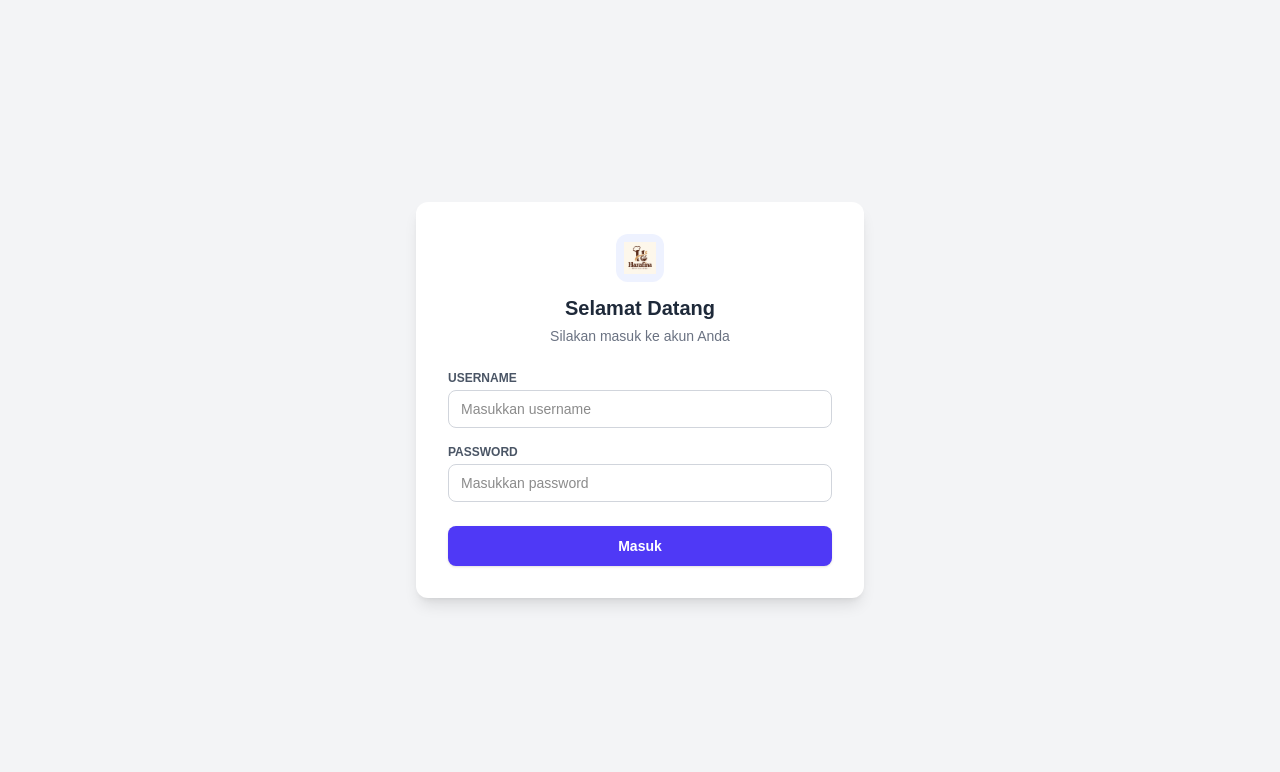
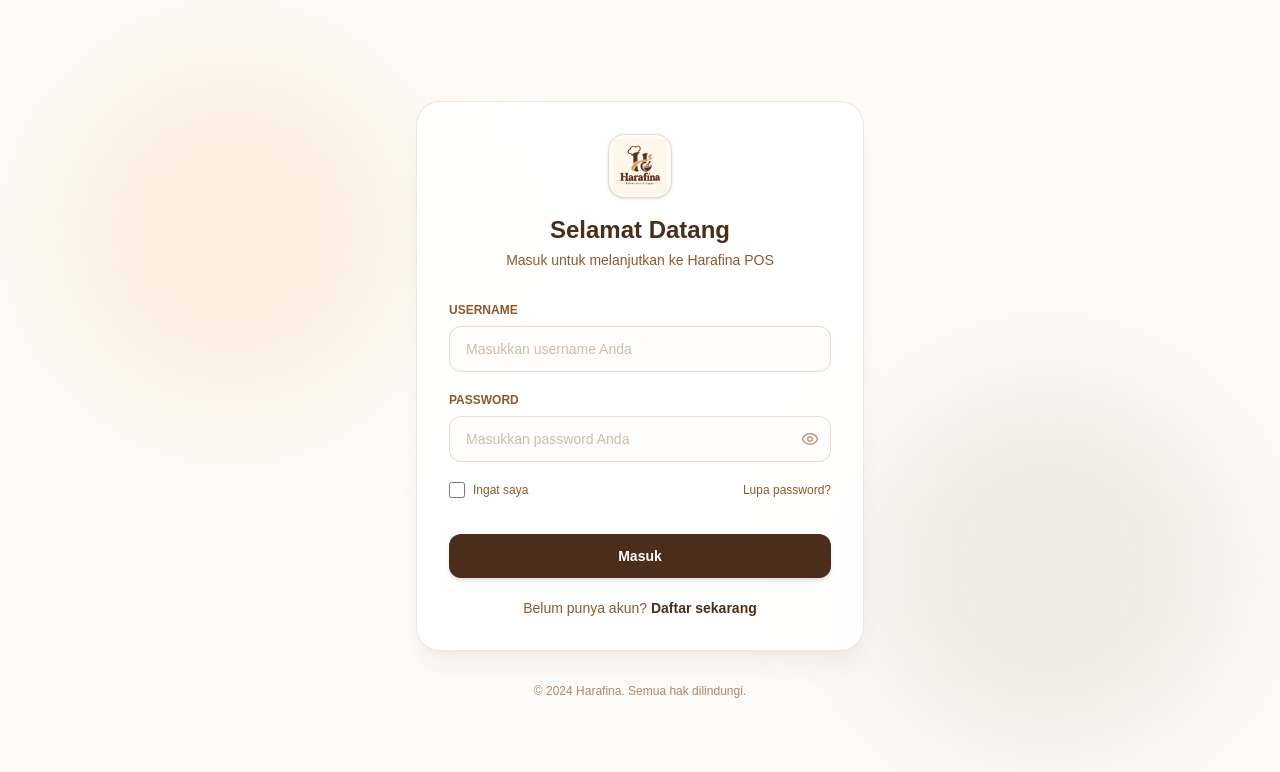
Before and after one commit to Aaagoy/Kelompok4-FrontEnd, a Next.js app in the folder frontend/: page /login in a window 1280 px wide. Shown: the top 772 px of the page. Built offline with nearby package versions, Linux system fonts and the light colour scheme.

Commit message:
feat(auth): update login page design matching Harafina brand colors

```diff
--- a/frontend/package.json
+++ b/frontend/package.json
@@ -9,6 +9,7 @@
     "lint": "eslint"
   },
   "dependencies": {
+    "lucide-react": "^1.52.0",
     "next": "16.3.8",
     "react": "19.2.8",
     "react-dom": "19.2.8"
--- a/frontend/src/app/(auth)/login/page.jsx
+++ b/frontend/src/app/(auth)/login/page.jsx
@@ -1,65 +1,136 @@
 'use client';
 
-import React from 'react';
+import React, { useState } from 'react';
+import Image from 'next/image';
 import { useRouter } from 'next/navigation';
+import { Eye, EyeOff } from 'lucide-react';
 
 export default function LoginPage() {
   const router = useRouter();
+  const [showPassword, setShowPassword] = useState(false);
+  const [isLoading, setIsLoading] = useState(false);
+
+  const handleLogin = async () => {
+    setIsLoading(true);
+    // Simulasi loading
+    setTimeout(() => {
+      router.push('/dashboard');
+      setIsLoading(false);
+    }, 800);
+  };
 
   return (
-    <div className="flex min-h-screen items-center justify-center bg-gray-100 p-4">
-      <div className="w-full max-w-md rounded-xl bg-white p-8 shadow-lg">
+    <div className="flex min-h-screen items-center justify-center bg-[#FDFBF7] p-4 relative overflow-hidden">
+      {/* Decorative Background Elements menggunakan warna turunan logo Harafina */}
+      <div className="absolute inset-0 overflow-hidden pointer-events-none">
+        <div className="absolute top-10 left-10 w-96 h-96 bg-[#E6B566]/15 rounded-full filter blur-3xl"></div>
+        <div className="absolute bottom-10 right-10 w-96 h-96 bg-[#8C5830]/10 rounded-full filter blur-3xl"></div>
+      </div>
 
-        {/* Header Sederhana */}
-        <div className="mb-6 text-center flex flex-col items-center">
-          <div className="mb-3 h-12 w-12 flex items-center justify-center rounded-xl bg-indigo-50 p-2">
-            <img
+      <div className="relative w-full max-w-md">
+        {/* Card Container dengan gaya clean & warm */}
+        <div className="rounded-3xl bg-white/90 backdrop-blur-xl border border-[#8C5830]/15 p-8 shadow-xl shadow-[#4A2E1B]/5">
+
+          {/* Header */}
+          <div className="mb-8 text-center flex flex-col items-center">
+            <div className="mb-4 h-16 w-16 flex items-center justify-center rounded-2xl bg-[#FDFBF7] shadow-sm border border-[#8C5830]/20 transform hover:scale-110 transition-transform duration-300">
+              <Image
                 src="/logo.png"
-              alt="Logo"
-              className="h-full w-full object-contain"
+                alt="Logo Harafina"
+                width={56}
+                height={56}
+                className="h-full w-full object-contain p-1"
+                priority
               />
             </div>
-          <h2 className="text-xl font-bold text-gray-800">Selamat Datang</h2>
-          <p className="text-sm text-gray-500 mt-1">Silakan masuk ke akun Anda</p>
+            <h2 className="text-2xl font-bold text-[#4A2E1B]">Selamat Datang</h2>
+            <p className="text-sm text-[#8C5830] mt-1">Masuk untuk melanjutkan ke Harafina POS</p>
           </div>
 
-        {/* Konten Frontend (Tanpa Form) */}
-        <div className="space-y-4">
+          {/* Form Container */}
+          <form className="space-y-5" onSubmit={(e) => { e.preventDefault(); handleLogin(); }}>
 
-          <div>
-            <label className="block text-xs font-semibold uppercase text-gray-600 mb-1">
+            {/* Username Input */}
+            <div className="group">
+              <label className="block text-xs font-semibold uppercase text-[#8C5830] mb-2 group-focus-within:text-[#4A2E1B] transition-colors">
                 Username
               </label>
+              <div className="relative">
                 <input
                   type="text"
-              placeholder="Masukkan username"
-              className="w-full rounded-lg border border-gray-300 px-3 py-2 text-sm focus:border-indigo-500 focus:outline-none"
+                  placeholder="Masukkan username Anda"
+                  className="w-full rounded-xl border border-[#8C5830]/20 bg-[#FDFBF7]/50 px-4 py-3 text-sm text-[#4A2E1B] placeholder:text-[#8C5830]/40 focus:border-[#4A2E1B] focus:bg-white focus:ring-2 focus:ring-[#8C5830]/10 focus:outline-none transition-all duration-300"
                 />
               </div>
+            </div>
 
-          <div>
-            <label className="block text-xs font-semibold uppercase text-gray-600 mb-1">
+            {/* Password Input with Toggle */}
+            <div className="group">
+              <label className="block text-xs font-semibold uppercase text-[#8C5830] mb-2 group-focus-within:text-[#4A2E1B] transition-colors">
                 Password
               </label>
+              <div className="relative">
                 <input
-              type="password"
-              placeholder="Masukkan password"
-              className="w-full rounded-lg border border-gray-300 px-3 py-2 text-sm focus:border-indigo-500 focus:outline-none"
+                  type={showPassword ? 'text' : 'password'}
+                  placeholder="Masukkan password Anda"
+                  className="w-full rounded-xl border border-[#8C5830]/20 bg-[#FDFBF7]/50 px-4 py-3 pr-10 text-sm text-[#4A2E1B] placeholder:text-[#8C5830]/40 focus:border-[#4A2E1B] focus:bg-white focus:ring-2 focus:ring-[#8C5830]/10 focus:outline-none transition-all duration-300"
                 />
+                <button
+                  type="button"
+                  onClick={() => setShowPassword(!showPassword)}
+                  className="absolute right-3 top-1/2 -translate-y-1/2 text-[#8C5830]/60 hover:text-[#4A2E1B] transition-colors"
+                >
+                  {showPassword ? <EyeOff size={18} /> : <Eye size={18} />}
+                </button>
+              </div>
             </div>
 
-          <div className="pt-2">
+            {/* Remember Me & Forgot Password */}
+            <div className="flex items-center justify-between text-xs">
+              <label className="flex items-center gap-2 text-[#8C5830] hover:text-[#4A2E1B] cursor-pointer transition-colors">
+                <input type="checkbox" className="rounded w-4 h-4 border-[#8C5830]/30 text-[#4A2E1B] focus:ring-[#8C5830]/10 cursor-pointer" />
+                Ingat saya
+              </label>
+              <a href="#" className="text-[#8C5830] hover:text-[#4A2E1B] font-medium transition-colors">
+                Lupa password?
+              </a>
+            </div>
+
+            {/* Login Button dengan warna utama Cokelat Tua Logo (#4A2E1B) dan teks putih/krem */}
+            <div className="pt-4">
               <button
-              type="button"
-              onClick={() => router.push('/dashboard')}
-              className="w-full rounded-lg bg-indigo-600 py-2.5 text-sm font-semibold text-white shadow hover:bg-indigo-700 transition"
+                type="submit"
+                disabled={isLoading}
+                style={{ backgroundColor: '#4A2E1B', color: '#FDFBF7' }}
+                className="w-full rounded-xl py-3 text-sm font-bold shadow-md hover:opacity-95 transition-all duration-300 transform hover:scale-[1.02] active:scale-95 disabled:opacity-70 disabled:cursor-not-allowed"
               >
-              Masuk
+                {isLoading ? (
+                  <span className="flex items-center justify-center gap-2">
+                    <div className="w-4 h-4 border-2 border-[#FDFBF7]/30 border-t-[#FDFBF7] rounded-full animate-spin"></div>
+                    Loading...
+                  </span>
+                ) : (
+                  'Masuk'
+                )}
               </button>
             </div>
 
+            {/* Sign Up Link */}
+            <p className="text-center text-sm text-[#8C5830]">
+              Belum punya akun?{' '}
+              <a href="#" className="text-[#4A2E1B] font-semibold hover:underline transition-colors">
+                Daftar sekarang
+              </a>
+            </p>
+
+          </form>
+
         </div>
 
+        {/* Bottom Accent */}
+        <div className="mt-8 text-center text-xs text-[#8C5830]/70">
+          <p>© 2024 Harafina. Semua hak dilindungi.</p>
+        </div>
       </div>
     </div>
   );
```
Also changed, not shown: 1 other file (tests, documents, lock files or other folders). Lines whose indentation alone changed are shown as unchanged.
